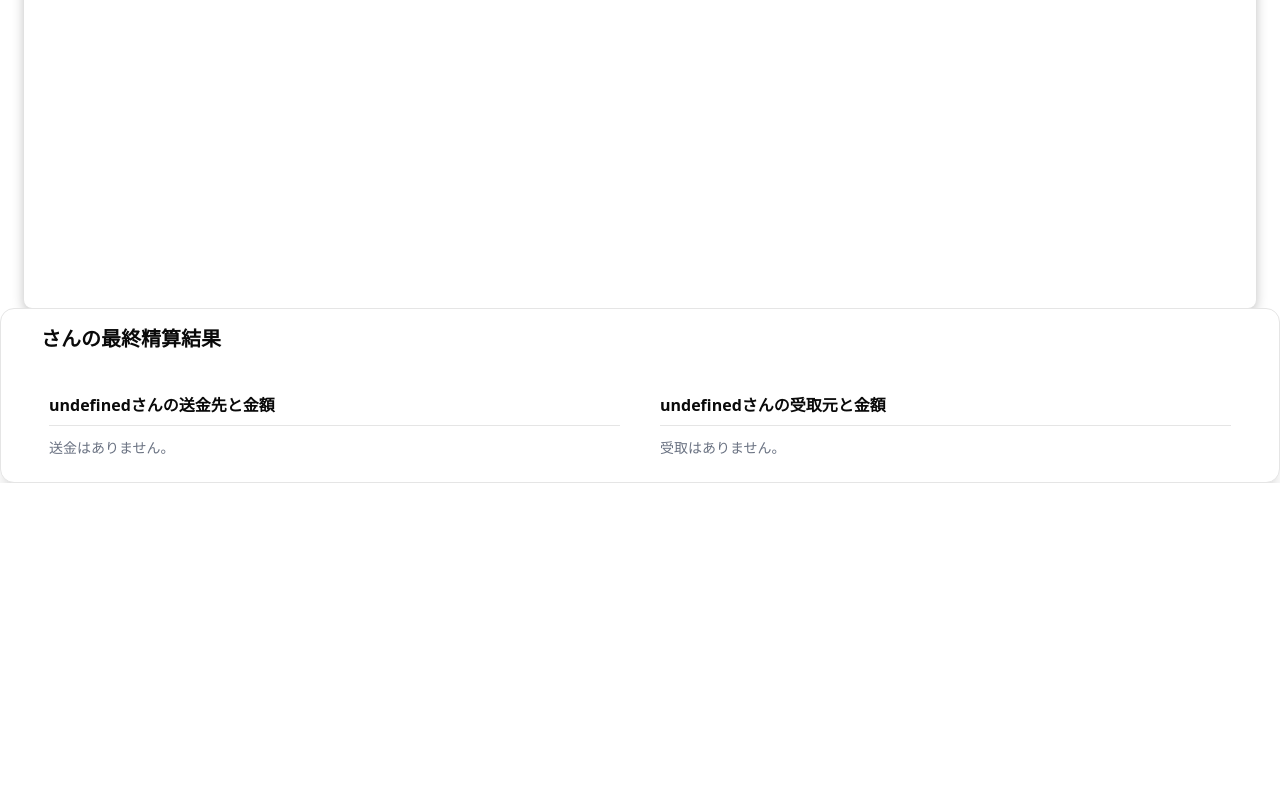
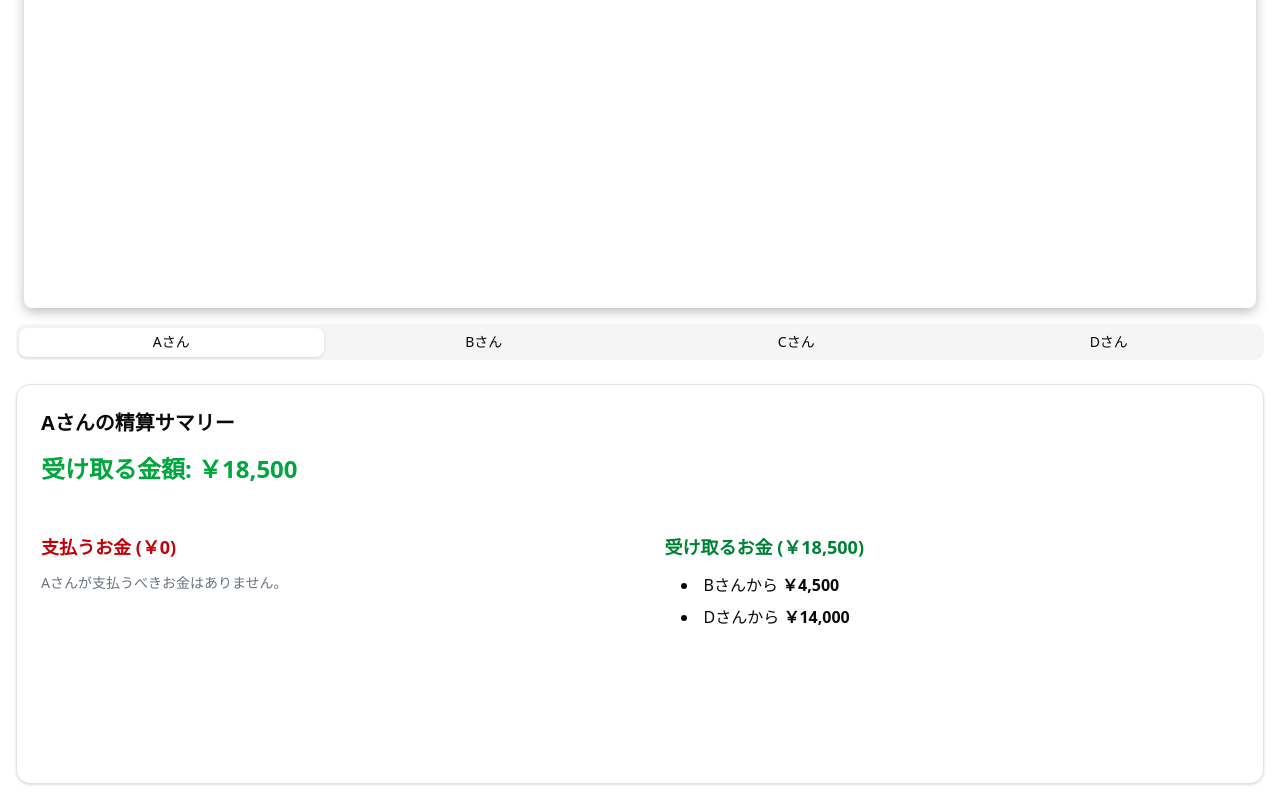
Before and after one commit to u-hossy/project-experiment, a React (Vite) app in the folder frontend/: page / in a window 1280 px wide. Shown: the part 2394-3194 px from the top of the page. Before the commit the page ends 2877 px from the top, so only its background shows below. Built offline with nearby package versions, Linux system fonts and the light colour scheme; data requests are answered from the project's data file.

Commit message:
feature/add-result

```diff
--- a/frontend/src/components/ExampleResultTab.tsx
+++ b/frontend/src/components/ExampleResultTab.tsx
@@ -1,130 +1,53 @@
-import { Card, CardContent, CardHeader, CardTitle } from "@/components/ui/card";
-import { Input } from "@/components/ui/input";
-import {
-  Select,
-  SelectContent,
-  SelectItem,
-  SelectTrigger,
-  SelectValue,
-} from "@/components/ui/select";
+// src/components/TabResultDisplay.js
+import { Tabs, TabsContent, TabsList, TabsTrigger } from "@/components/ui/tabs";
 
-// 仮のsampleData/sampleResultの型定義とモックデータ
-// 実際のアプリケーションでは、これはインポートされたデータを使用します。
-type SimplifiedPayment = {
-  payer: string; // 支払う人
-  receiver: string; // 受け取る人
-  amount: number; // 送金金額
-};
+// 2で作成したコンポーネントをインポート
+import ResultDetailCard from "./ResultDetailCard";
 
-// 計算結果のモックデータ（前回の回答で使用したものに近しい構造）
-const sampleResult: SimplifiedPayment[] = [
-  { payer: "Aさん", receiver: "Bさん", amount: 1000 },
-  { payer: "Aさん", receiver: "Dさん", amount: 4500 },
-  { payer: "Cさん", receiver: "Aさん", amount: 3000 },
-  { payer: "Dさん", receiver: "Bさん", amount: 2800 },
-  { payer: "Cさん", receiver: "Dさん", amount: 14000 },
+// 擬似的な精算結果データ（ここではファイル内に直接定義します）
+const sampleResult = [
+  { from: "B", to: "A", amount: 4500 },
+  { from: "D", to: "A", amount: 14000 },
+  { from: "B", to: "C", amount: 2800 },
 ];
 
-// すべてのメンバーリスト（Selectコンポーネントのオプション用）
-const people = Array.from(
-  new Set(
-    sampleResult.map((s) => s.payer).concat(sampleResult.map((s) => s.receiver))
-  )
-);
+export default function ExampleResultTab() {
+  // sampleResult の "from" と "to" から全ての参加者を抽出
+  const people = Array.from(
+    new Set(
+      sampleResult.map((s) => s.from).concat(sampleResult.map((s) => s.to))
+    )
+  ).sort(); // A, B, C, D の順にソート
 
-type FinalResultViewProps = {
-  payer: string; // タブで選択された人
-};
-
-// 描画された図のレイアウトを再現するコンポーネント
-export default function FinalResultView({ payer }: FinalResultViewProps) {
-  // 1. 指定されたpayerからの送金（純債務）リストをフィルタリング
-  const paymentsOut = sampleResult.filter((b) => b.payer === payer);
-
-  // 2. 指定されたpayerへの受取（純債権）リストをフィルタリング
-  const paymentsIn = sampleResult.filter((b) => b.receiver === payer);
-
-  const ResultSection = ({
-    title,
-    payments,
-    isPayer, // true: 支払う人(payer)、false: 受け取る人(receiver)
-  }: {
-    title: string;
-    payments: SimplifiedPayment[];
-    isPayer: boolean;
-  }) => {
-    return (
-      <div className="w-1/2 p-2">
-        <CardTitle className="text-base mb-3 border-b pb-2">
-          {title}
-        </CardTitle>
-        <div className="space-y-3">
-          {payments.length === 0 ? (
-            <p className="text-sm text-gray-500">
-              {isPayer ? "送金はありません。" : "受取はありません。"}
-            </p>
-          ) : (
-            payments.map((detail, index) => {
-              // Select/Inputのvalueとして、isPayerに応じて相手（receiver or payer）と金額を設定
-              const target = isPayer ? detail.receiver : detail.payer;
-              const amount = detail.amount;
-
-              return (
-                <div key={index} className="flex items-center gap-3">
-                  {/* 相手の選択（ここでは結果表示なのでReadOnly/Disabled） */}
-                  <Select value={target} disabled>
-                    <SelectTrigger className="w-[80px]">
-                      <SelectValue placeholder={isPayer ? "送金先" : "受取元"} />
-                    </SelectTrigger>
-                    <SelectContent>
-                      {people
-                        .filter((p) => p !== "")
-                        .map((p) => (
-                          <SelectItem key={p} value={p}>
-                            {p}
-                          </SelectItem>
-                        ))}
-                    </SelectContent>
-                  </Select>
-                  {/* 金額の入力（結果表示なのでReadOnly/Disabled） */}
-                  <Input
-                    readOnly
-                    type="number"
-                    disabled={false}
-                    placeholder="金額"
-                    className="w-[90px] text-right"
-                    value={amount}
-                  />
-                  <span>円</span>
-                </div>
-              );
-            })
-          )}
-        </div>
-      </div>
-    );
-  };
+  // 参加者がいない場合はメッセージを表示
+  if (people.length === 0) {
+    return <div className="p-4">精算データがありません。</div>;
+  }
 
   return (
-    <Card className="p-4 shadow-xl">
-      <CardHeader>
-        <CardTitle className="text-xl">{payer}さんの最終精算結果</CardTitle>
-      </CardHeader>
-      <CardContent className="flex space-x-6">
-        {/* 左側: 送金先と金額 (純債務) */}
-        <ResultSection
-          title={`${payer}さんの送金先と金額`}
-          payments={paymentsOut}
-          isPayer={true}
-        />
+    <div className="p-4">
+      <Tabs defaultValue={people[0]} className="w-full">
+        {/* --- タブのトリガー部分 (参加者一覧) --- */}
+        <TabsList className="flex w-full justify-start gap-2 overflow-x-auto whitespace-nowrap">
+          {people.map((person) => (
+            <TabsTrigger
+              key={person}
+              value={person}
+              className="min-w-[80px] flex-shrink-0 px-3 py-1"
+            >
+              {person}さん
+            </TabsTrigger>
+          ))}
+        </TabsList>
 
-        {/* 右側: 受取元と金額 (純債権) */}
-        <ResultSection
-          title={`${payer}さんの受取元と金額`}
-          payments={paymentsIn}
-          isPayer={false}
-        />
-      </CardContent>
-    </Card>
+        {/* --- タブのコンテンツ部分 (精算詳細) --- */}
+        {people.map((person) => (
+          <TabsContent key={person} value={person}>
+            {/* person の精算詳細を表示するコンポーネント */}
+            <ResultDetailCard person={person} />
+          </TabsContent>
+        ))}
+      </Tabs>
+    </div>
   );
 }
--- /dev/null
+++ b/frontend/src/components/ResultDetailCard.tsx
@@ -0,0 +1,96 @@
+import { Card, CardContent, CardHeader, CardTitle } from "@/components/ui/card";
+import { Separator } from "@/components/ui/separator";
+
+// 擬似的な精算結果データ
+const sampleResult = [
+  { from: "B", to: "A", amount: 4500 },
+  { from: "D", to: "A", amount: 14000 },
+  { from: "B", to: "C", amount: 2800 },
+];
+
+const formatCurrency = (amount) => {
+  return new Intl.NumberFormat("ja-JP", {
+    style: "currency",
+    currency: "JPY",
+    minimumFractionDigits: 0,
+  }).format(amount);
+};
+
+
+export default function ResultDetailCard({ person }) {
+  // データのフィルタリングと計算は変更なし
+  const payments = sampleResult.filter((result) => result.from === person); // 支払うお金 (送金)
+  const receipts = sampleResult.filter((result) => result.to === person);   // 受け取るお金 (受取)
+
+  const totalPayment = payments.reduce((sum, item) => sum + item.amount, 0);
+  const totalReceipt = receipts.reduce((sum, item) => sum + item.amount, 0);
+
+  const netAmount = totalReceipt - totalPayment;
+  const netText = netAmount >= 0 ? "受け取る金額" : "支払う金額";
+  const netStyle = netAmount >= 0 ? "text-green-600" : "text-red-600";
+
+  return (
+    <Card className="mt-4">
+      <CardHeader>
+        <CardTitle className="text-xl">
+            {person}さんの精算サマリー
+        </CardTitle>
+        <div className={`mt-2 text-2xl font-bold ${netStyle}`}>
+          {netText}: {formatCurrency(Math.abs(netAmount))}
+        </div>
+      </CardHeader>
+
+      <CardContent className="flex gap-6 p-6 h-full min-h-[250px] items-start">
+
+        {/* 1. 自分が支払う項目 (左側) - 元の右側を移動 */}
+        <div className="flex-1">
+          <h3 className="text-lg font-semibold mb-3 text-red-700">
+             支払うお金 ({formatCurrency(totalPayment)})
+          </h3>
+          {payments.length > 0 ? (
+            <ul className="list-disc list-inside space-y-2 ml-4">
+              {payments.map((item, index) => (
+                <li key={index}>
+                  {item.to}さんに{" "}
+                  <span className="font-bold">
+                    {formatCurrency(item.amount)}
+                  </span>
+                </li>
+              ))}
+            </ul>
+          ) : (
+            <p className="text-sm text-gray-500">
+              {person}さんが支払うべきお金はありません。
+            </p>
+          )}
+        </div>
+
+        {/* --- 2. 垂直セパレーター --- */}
+        <Separator orientation="vertical" className="h-auto" />
+
+        {/* 3. 自分が受け取る項目 (右側) - 元の左側を移動 */}
+        <div className="flex-1">
+          <h3 className="text-lg font-semibold mb-3 text-green-700">
+             受け取るお金 ({formatCurrency(totalReceipt)})
+          </h3>
+          {receipts.length > 0 ? (
+            <ul className="list-disc list-inside space-y-2 ml-4">
+              {receipts.map((item, index) => (
+                <li key={index}>
+                  {item.from}さんから{" "}
+                  <span className="font-bold">
+                    {formatCurrency(item.amount)}
+                  </span>
+                </li>
+              ))}
+            </ul>
+          ) : (
+            <p className="text-sm text-gray-500">
+              {person}さんに支払うべき人はいません。
+            </p>
+          )}
+        </div>
+      </CardContent>
+    </Card>
+  );
+}
--- /dev/null
+++ b/frontend/src/components/ui/separator.tsx
@@ -0,0 +1,29 @@
+import * as React from "react"
+import * as SeparatorPrimitive from "@radix-ui/react-separator"
+
+import { cn } from "@/lib/utils"
+
+const Separator = React.forwardRef<
+  React.ElementRef<typeof SeparatorPrimitive.Root>,
+  React.ComponentPropsWithoutRef<typeof SeparatorPrimitive.Root>
+>(
+  (
+    { className, orientation = "horizontal", decorative = true, ...props },
+    ref
+  ) => (
+    <SeparatorPrimitive.Root
+      ref={ref}
+      decorative={decorative}
+      orientation={orientation}
+      className={cn(
+        "shrink-0 bg-border",
+        orientation === "horizontal" ? "h-[1px] w-full" : "h-full w-[1px]",
+        className
+      )}
+      {...props}
+    />
+  )
+)
+Separator.displayName = SeparatorPrimitive.Root.displayName
+
+export { Separator }
```
